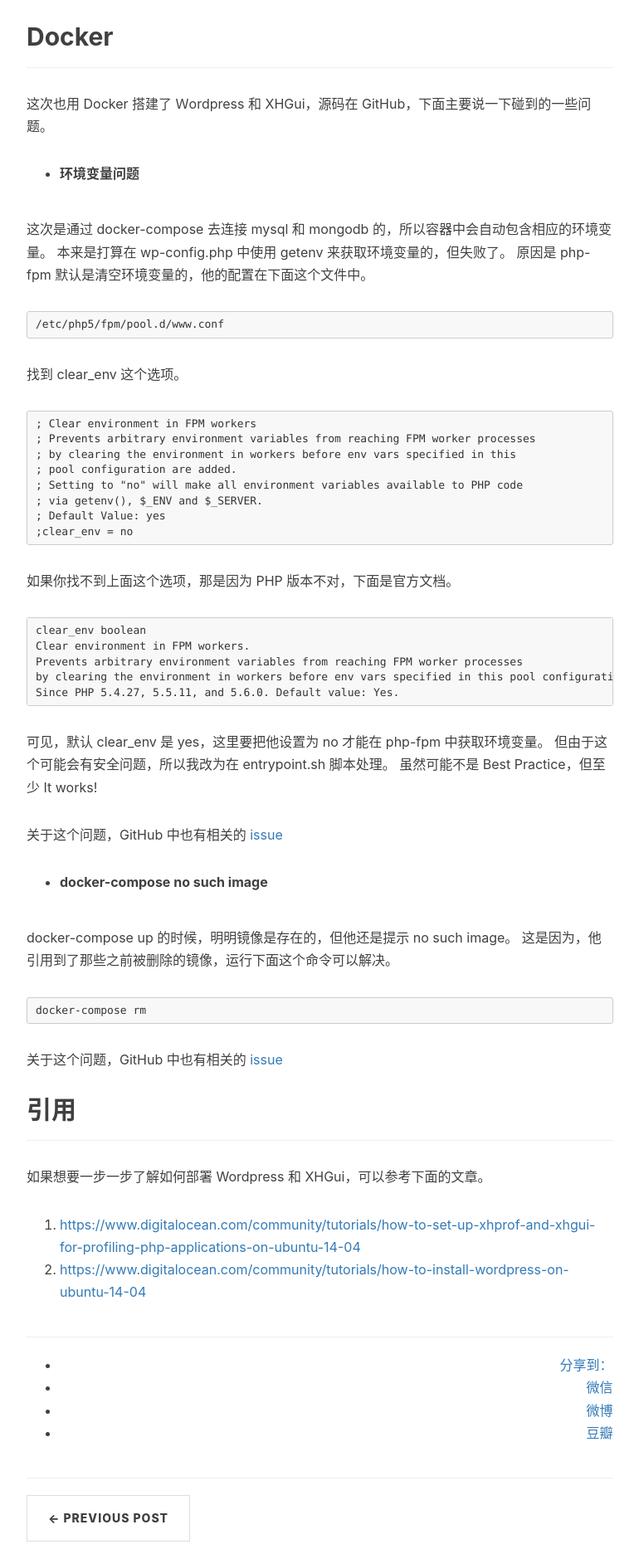
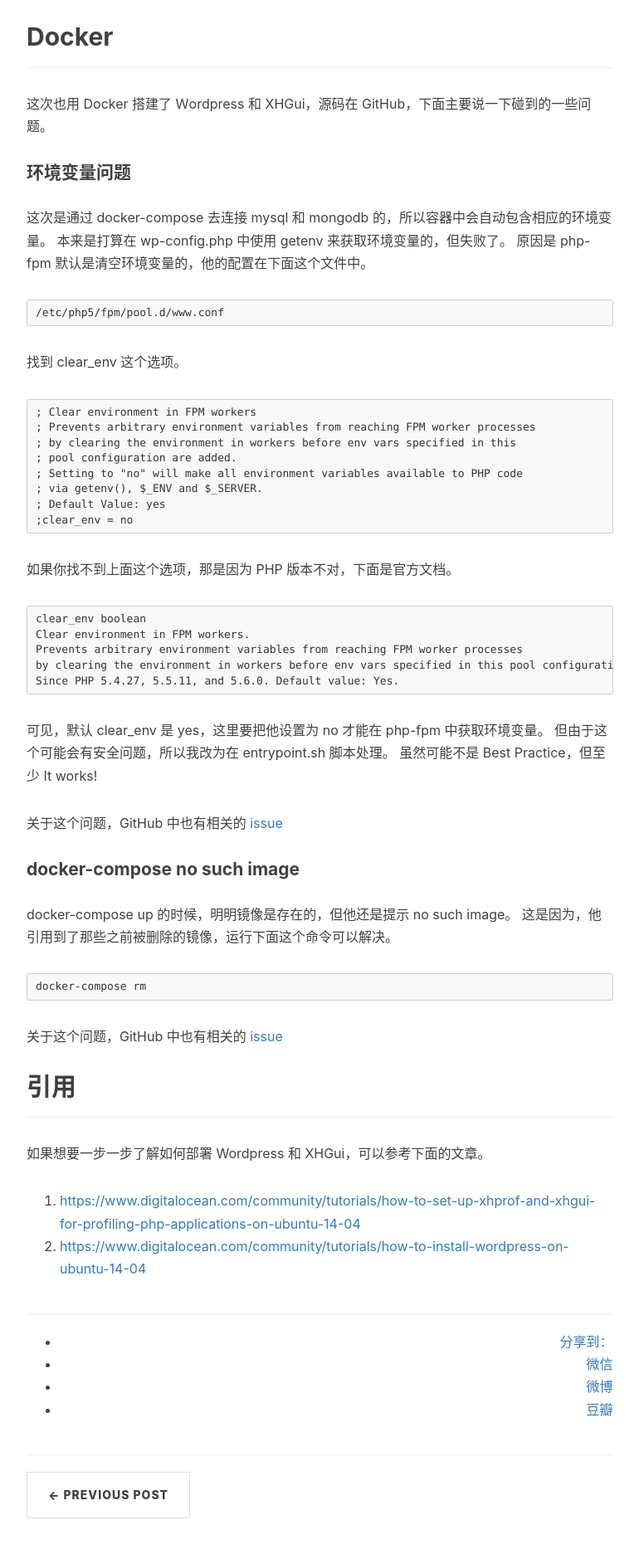
Before and after one commit to xkuga/xkuga.github.io, a Jekyll site: the page built from _posts/2016-08-07-wordpress-xhgui.md, in a window 1280 px wide. Shown: the part 2125-3992 px from the top of the page at 83% size, without its empty margins (233-1003 px from the left). Built offline with Jekyll 4.4.1, drawn with Linux system fonts in a browser that asks for light colours; nearby versions of some CDN libraries; comment, search, counter and statistics services are not loaded.

Commit message:
change style

```diff
--- a/_posts/2016-08-07-wordpress-xhgui.md
+++ b/_posts/2016-08-07-wordpress-xhgui.md
@@ -49,7 +49,7 @@
 
 这次也用 Docker 搭建了 Ｗordpress 和 XHGui，源码在 GitHub，下面主要说一下碰到的一些问题。
 
-* **环境变量问题**
+#### 环境变量问题
 
 这次是通过 docker-compose 去连接 mysql 和 mongodb 的，所以容器中会自动包含相应的环境变量。
 本来是打算在 wp-config.php 中使用 getenv 来获取环境变量的，但失败了。
@@ -88,7 +88,7 @@
 
 关于这个问题，GitHub 中也有相关的 <a href="https://github.com/docker-library/php/issues/74" target="_blank">issue</a>
 
-* **docker-compose no such image**
+#### docker-compose no such image
 
 docker-compose up 的时候，明明镜像是存在的，但他还是提示 no such image。
 这是因为，他引用到了那些之前被删除的镜像，运行下面这个命令可以解决。
```
